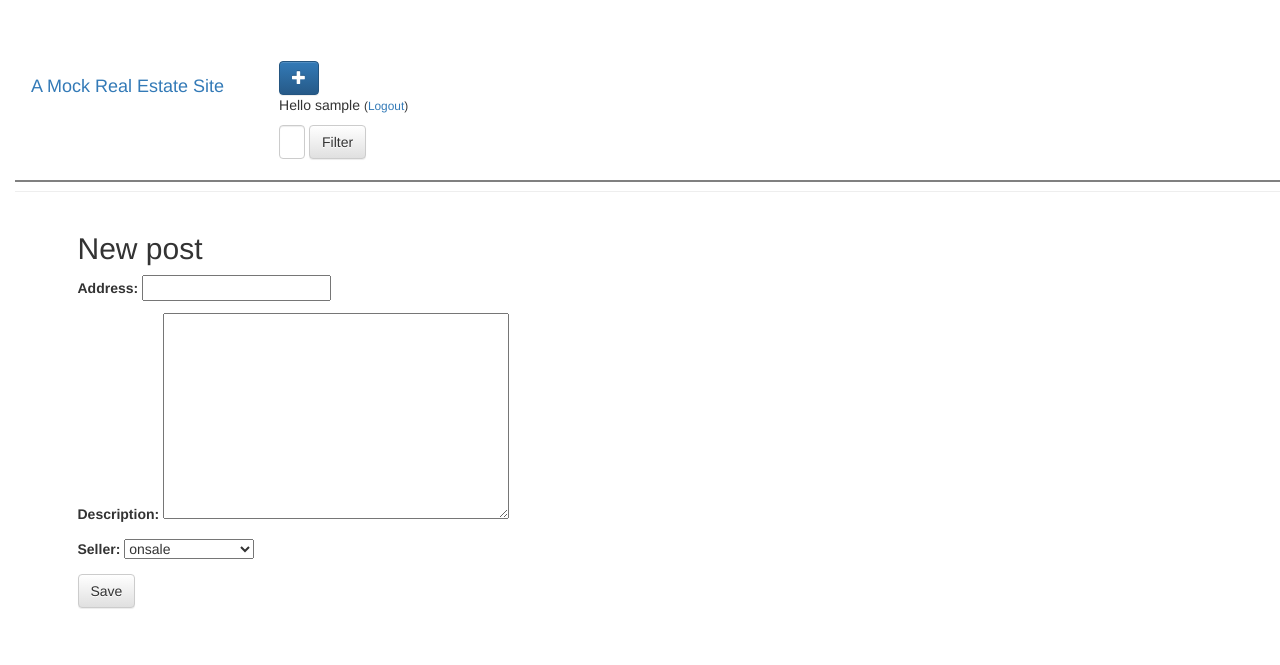
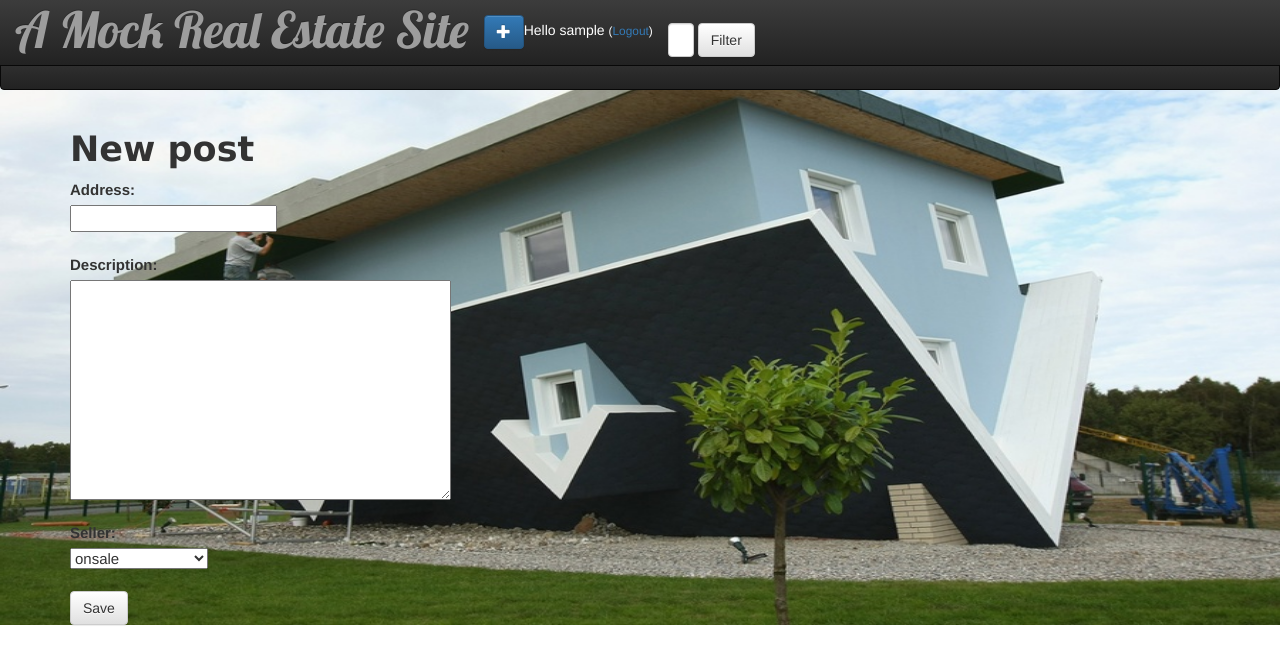
Before and after one commit to Jtorres68/my-first-Django-app, a Django app: page /post/new/ in a window 1280 px wide. Shown: the top 665 px of the page. Run offline with Django 3.2, Linux system fonts and the light colour scheme; the visitor is signed in with stand-in values (Sample User, id 1); some libraries are stand-ins or nearby versions.

Commit message:
Added styled navbar and background img

```diff
--- a/realestate/filters.py
+++ b/realestate/filters.py
@@ -2,9 +2,10 @@
 import django_filters
 from django import forms
 from django.forms import CheckboxSelectMultiple
+from django.db.models import CharField
 
 class PostFilter(django_filters.FilterSet):
-    #state = django_filters.ModelMultipleChoiceFilter(queryset = Post.objects.all(), widget=CheckboxSelectMultiple)
+    #state = django_filters.ChoiceFilter(choices=Post.objects.filter(seller))
     class Meta:
         model = Post
         fields = ('seller',)
--- a/realestate/forms.py
+++ b/realestate/forms.py
@@ -8,6 +8,7 @@
         model = Post
         fields = ('address', 'description', 'seller',)
 
+
 class CommentForm(forms.ModelForm):
 
     class Meta:
--- a/realestate/static/css/realestate.css
+++ b/realestate/static/css/realestate.css
@@ -1,5 +1,15 @@
 body {
-    padding-left: 15px;
+    background-image: url("/static/css/main_900.jpg");
+    background-repeat: no-repeat;
+    background-size: 100% 100%;
+}
+
+.nav {
+    margin: 0;
+    padding: 0;
+    top: 0;
+    padding-top: 5px;
+
 }
 
 .border {
@@ -7,5 +17,22 @@
 }
 
 h1 {
+    margin-top: 5px;
+    font-size: 40px;
     font-family: 'Lobster';
 }
+
+h2 {
+    font-family: "Verdana", sans-serif;
+    font-size: 35px;
+    font-weight: bold;
+}
+
+
+.formfield * {
+  vertical-align: top;
+}
+
+.glyphicon {
+    text-align: center;
+}
--- a/realestate/templates/realestate/base.html
+++ b/realestate/templates/realestate/base.html
@@ -5,43 +5,53 @@
     <head>
         <title>My Real Estate App</title>
 
-        <!--static css -->
-        <link rel="stylesheet" href="{% static 'css/realestate.css' %}">
+        <meta name="viewport" content="width=device-width, initial-scale=1">
+
+        <!-- Font -->
+        <link href="//fonts.googleapis.com/css?family=Lobster&subset=latin,latin-ext" rel="stylesheet" type="text/css">
 
         <!--Bootstrap style -->
         <link rel="stylesheet" href="//maxcdn.bootstrapcdn.com/bootstrap/3.2.0/css/bootstrap.min.css">
         <link rel="stylesheet" href="//maxcdn.bootstrapcdn.com/bootstrap/3.2.0/css/bootstrap-theme.min.css">
 
-        <!-- Font -->
-        <link href="//fonts.googleapis.com/css?family=Lobster&subset=latin,latin-ext" rel="stylesheet" type="text/css">
+        <!--static css -->
+        <link rel="stylesheet" href="{% static 'css/realestate.css' %}" type="text/css">
 
 
     </head>
     <body>
-        <div class="page-header">
-            <nav class="navbar navbar-expand-lg">
-                <h1><a href="/" class="navbar-brand">A Mock Real Estate Site</a></h1>
+        <div class="page-header navbar navbar-inverse">
+            <nav class="navbar navbar-inverse navbar-fixed-top">
+                <h1><a href="/" class="navbar-brand" style="font-size: 50px;">A Mock Real Estate Site</a></h1>
                 <div class="collapse navbar-collapse" id="navbarNav">
-                    <ul class="navbar-nav">
+                    <ul class="nav navbar-nav">
+                        <li>
                             {% if user.is_authenticated %}
                                 <div class="add">
                                     <!-- click the link and it calls a view 'post_new' -->
-                                <a href="{% url 'post_new' %}" class="top-menu btn btn-primary"><span class="glyphicon glyphicon-plus"></span></a>
+                                    <a href="{% url 'post_new' %}" class="top-menu btn btn-primary nav-link" onclick="myFunction()"><span class="glyphicon glyphicon-plus"></span></a>
                                 </div>
-                            <p class="top-menu">Hello {{ user.username }} <small>(<a href="{% url 'logout' %}" class="top-menu">Logout</a>)</small></p>
+                         </li>
+                        <li class="nav navbar-nav navbar-left">
+                                <p class="top-menu" style="color: white;">Hello {{ user.username }} <small>(<a href="{% url 'logout' %}" class="top-menu nav-link">Logout</a>)</small></p>
                             {% else %}
                                 <a href="{% url 'login' %}" class="top-menu"><span class="glyphicon glyphicon-lock"></span></a>
                             {% endif %}
-
+                        </li>
                             <!-- <button class="btn btn-default" onclick="func()" id="onsale"></button> -->
-                        <form method="GET" class="form-inline my-2 my-lg-0">
+                            <form method="GET" class="navbar-form navbar-right">
                                 <div class="form-control mr-sm-2" placeholder="all">
                                     {{ filter.form.as_table }}
+
                                 </div>
-                            <button type="submit" class="btn btn-default" value="Filter">Filter</button>
+                                <button type="submit" class="btn btn-default my-2 my-sm-0" value="Filter">Filter</button>
                             </form>
+
+                            <!-- test -->
+                        <!--<a class="btn btn-danger" href="{% url 'post_sale' %}">Sale</a>-->
                     </ul>
                 </div>
+
             </nav>
 
             <div class="border"></div>
@@ -50,12 +60,18 @@
         <div class="content container">
             <div class="row">
                 <div class="col-md-8">
-                <!-- This block content will contain html from another template that entends this html file -->
+                <!-- This block content will contain html from another template that extends this html file -->
                 {% block content %}
                 {% endblock %}
                 </div>
             </div>
         </div>
 
+        <script>
+            function myFunction() {
+                document.getElementById("filter").style.display="none";
+            }
+        </script>
+
     </body>
 </html>
--- a/realestate/templates/realestate/post_edit.html
+++ b/realestate/templates/realestate/post_edit.html
@@ -3,7 +3,19 @@
 {% block content %}
     <h2>New post</h2>
     <form method="POST" class="post-form">{% csrf_token %}
-        {{ form.as_p }}
+        <div class="container">
+            <div class="row">
+                {% for field in form %}
+                    <table>
+                        <tr>
+                            <div class="formfield" style="font-size: 15px;">
+                                <b>{{ field.label_tag }}</b> <br> {{ field }} <br><br>
+                            </div>
+                        </tr>
+                </table>
+                {% endfor %}
+            </div>
+        </div>
         <button type="submit" class="save btn btn-default">Save</button>
     </form>
 {% endblock %}
--- a/realestate/templates/realestate/post_list.html
+++ b/realestate/templates/realestate/post_list.html
@@ -1,4 +1,5 @@
 {% extends 'realestate/base.html' %}
+{% load static %}
 
 {% block content %}
 
--- a/realestate/urls.py
+++ b/realestate/urls.py
@@ -9,5 +9,5 @@
     path('post/<pk>/remove', views.post_delete, name='post_delete'), #url path to remove a post
     path(r'^post/(?P<pk>\d+)/comment/$', views.add_message, name='add_message'), #url path for consumer to send a message
     path('post/Thank_you', views.Thank_you, name='Thank_you'), #Thank you message after sending interest
-    path('', views.product_state, name='product_state'),
+    path('', views.post_sale, name='post_sale'),
 ]
--- a/realestate/views.py
+++ b/realestate/views.py
@@ -9,7 +9,8 @@
 # Create your views here.
 #list of posts made
 def post_list(request):
-    state = PostFilter(request.GET, queryset=Post.objects.all())
+    list = Post.objects.all()
+    state = PostFilter(request.GET, queryset=list)
 
     return render(request, 'realestate/post_list.html', {'filter': state})
 
@@ -79,8 +80,8 @@
     return render(request, 'realestate/Thank_you.html')
 
 #trying to filter
-def product_state(request):
-    sell = Post.objects.all()
-    state = PostFilter(request.GET, queryset=sell)
+def post_sale(request):
+    posts = Post.objects.filter(seller='On Sale')
+    state = PostFilter(request.GET, queryset=posts)
 
-    return render(request, 'realestate/product_list.html', {'filter': state})
+    return render(request, 'realestate/post_list.html', {'filter': state})
```
Also changed, not shown: realestate/migrations/0013_auto_20181120_1507.py (added), realestate/migrations/0014_auto_20181120_1517.py (added), realestate/static/css/main_900.jpg (added). Lines whose indentation alone changed are shown as unchanged.
